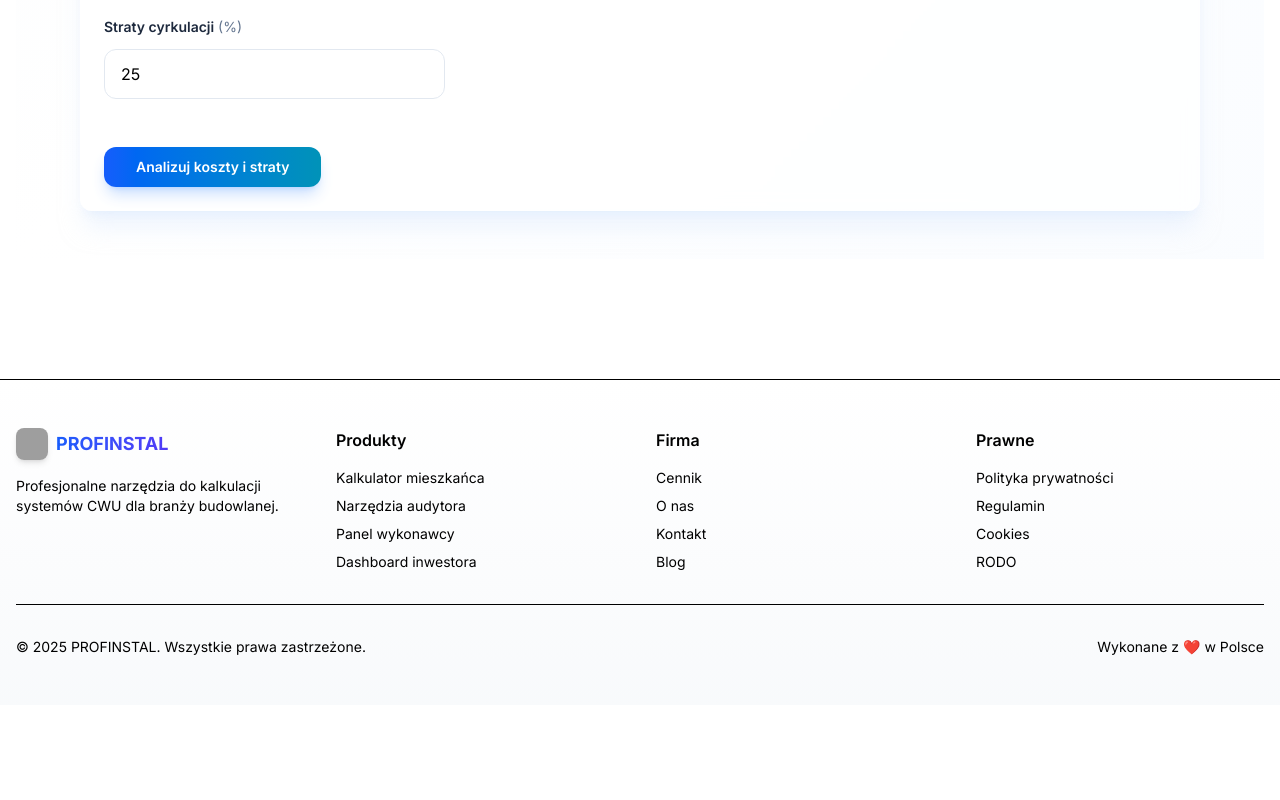
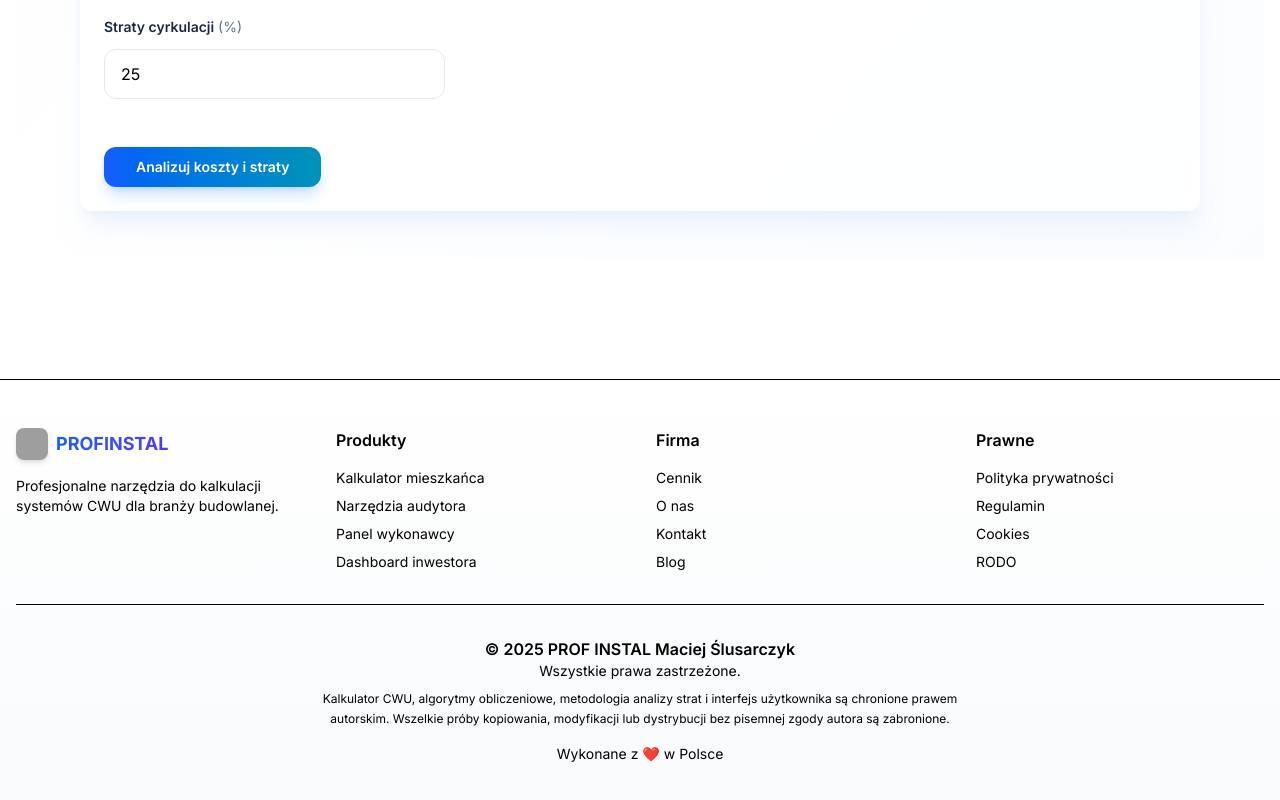
Before and after one commit to maciejslusarczykprofinstal/CWUv6, a Next.js app: page /mieszkancy in a window 1280 px wide. Shown: the part 1197-1997 px from the top of the page. Before the commit the page ends 1902 px from the top, so only its background shows below. Built offline with nearby package versions, Linux system fonts and the light colour scheme; grey boxes are pictures that could not be loaded.

Commit message:
feat: dodaj pełną ochronę praw autorskich PROF INSTAL Maciej Ślusarczyk

```diff
--- a/src/app/layout.tsx
+++ b/src/app/layout.tsx
@@ -10,7 +10,10 @@ const inter = Inter({ subsets: ["latin"] });
 
 export const metadata: Metadata = {
   title: "PROF INSTAL – CWU bez zgadywania",
-  description: "Kalkulator CWU + audyt + raporty",
+  description: "Kalkulator CWU + audyt + raporty. © 2025 PROF INSTAL Maciej Ślusarczyk. Wszystkie prawa zastrzeżone.",
+  authors: [{ name: "PROF INSTAL Maciej Ślusarczyk" }],
+  creator: "PROF INSTAL Maciej Ślusarczyk",
+  publisher: "PROF INSTAL Maciej Ślusarczyk",
 };
 
 export default function RootLayout({
@@ -138,8 +141,16 @@ export default function RootLayout({
                 </div>
               </div>
 
-              <div className="border-t pt-8 flex flex-col md:flex-row items-center justify-between gap-4 text-sm text-muted-foreground">
-                <p>© 2025 PROFINSTAL. Wszystkie prawa zastrzeżone.</p>
+              <div className="border-t pt-8 flex flex-col items-center gap-4 text-sm text-muted-foreground">
+                <div className="text-center">
+                  <p className="font-semibold text-base">© 2025 PROF INSTAL Maciej Ślusarczyk</p>
+                  <p className="mb-2">Wszystkie prawa zastrzeżone.</p>
+                  <p className="text-xs max-w-2xl mx-auto leading-relaxed">
+                    Kalkulator CWU, algorytmy obliczeniowe, metodologia analizy strat i interfejs użytkownika
+                    są chronione prawem autorskim. Wszelkie próby kopiowania, modyfikacji lub dystrybucji
+                    bez pisemnej zgody autora są zabronione.
+                  </p>
+                </div>
                 <div className="flex items-center gap-4">
                   <span>Wykonane z ❤️ w Polsce</span>
                 </div>
```
